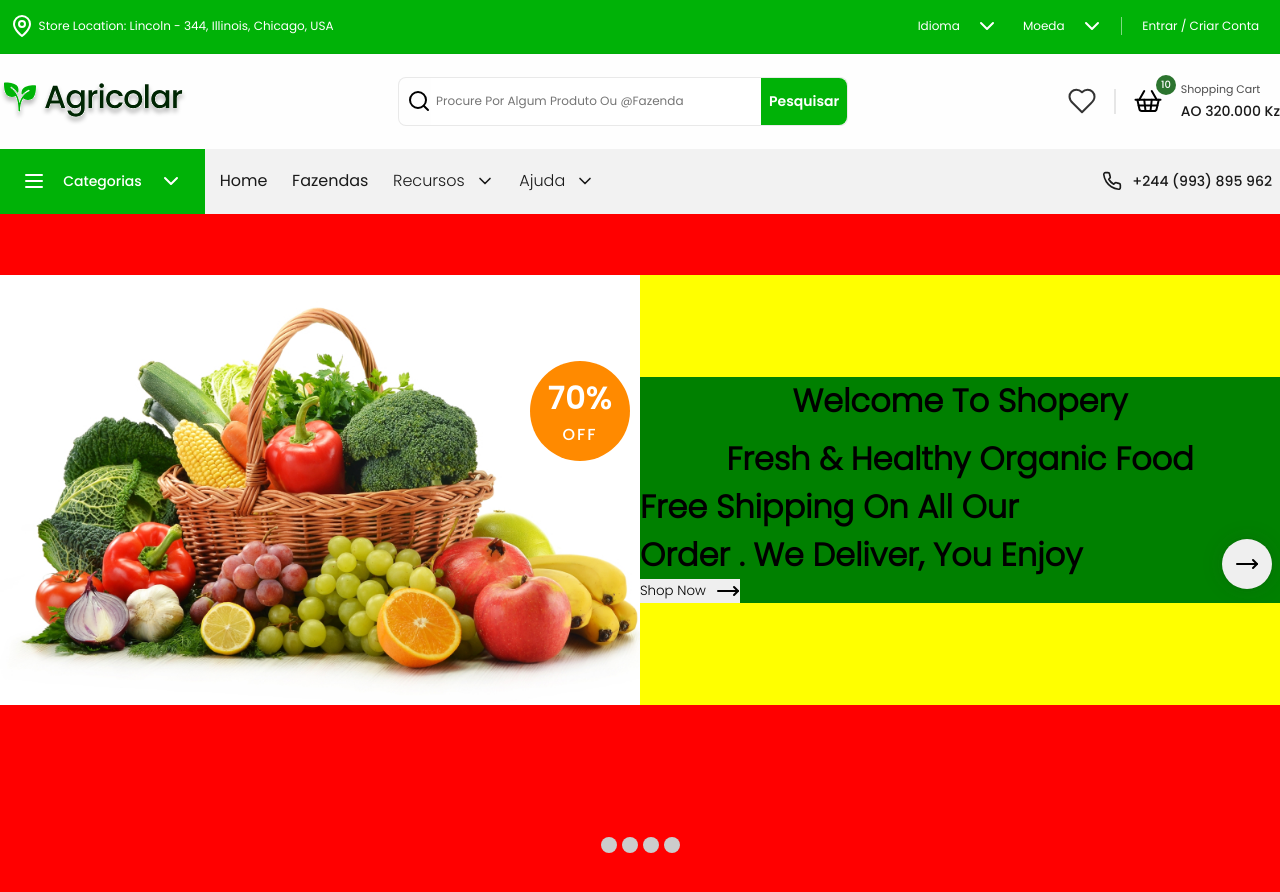
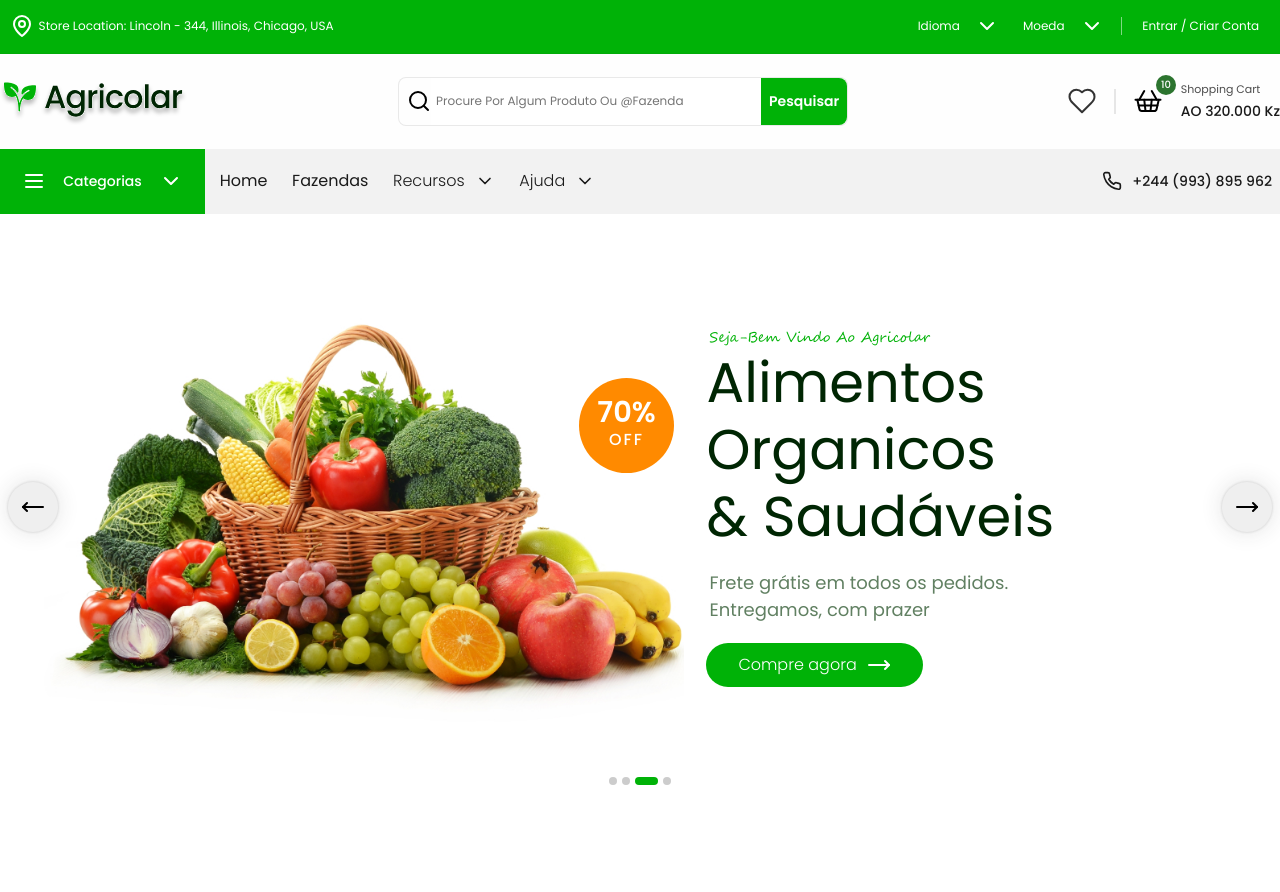
Before and after one commit to delciocapolo/agricolar, a React (Vite) app: page / in a window 1280 px wide. Shown: the top 892 px of the page. After the commit the page ends 800 px from the top, so only its background shows below. Built offline with nearby package versions, Linux system fonts and the light colour scheme.

Commit message:
Header almost done

```diff
--- a/public/style/components/menu/navlinks.css
+++ b/public/style/components/menu/navlinks.css
@@ -9,6 +9,10 @@
 
 .menu-custom-navlinks>ul>.item-menu>.dropdown-menu>ul>li {
     width: 245px;
+}
+
+.menu-custom-navlinks>ul>.item-menu>.dropdown-menu {
+    z-index: 999;
 }
 
 .menu-custom-navlinks>ul>.item-menu>.dropdown-menu>ul {
--- a/public/style/default/index.css
+++ b/public/style/default/index.css
@@ -1,3 +1,9 @@
+@font-face {
+	font-family: 'Segoe-script';
+	font-style: normal;
+	src: url('../../fonts/Segoe-Script.ttf') format('truetype');
+}
+
 @font-face {
 	font-family: 'Poppins-light';
 	font-style: normal;
--- a/public/style/root/palete.css
+++ b/public/style/root/palete.css
@@ -63,16 +63,16 @@
 
   /* Colors */
   /* Green Gray Scale */
-  --900: #002603;
-  --800: #173b1a;
-  --700: #2b572e;
-  --600: #406b42;
-  --500: #618062;
-  --400: #7a997c;
-  --300: #96b297;
-  --200: #b4ccb4;
-  --100: #dae5da;
-  --50: #edf2ee;
+  --Green-900: #002603;
+  --Green-800: #173b1a;
+  --Green-700: #2b572e;
+  --Green-600: #406b42;
+  --Green-500: #618062;
+  --Green-400: #7a997c;
+  --Green-300: #96b297;
+  --Green-200: #b4ccb4;
+  --Green-100: #dae5da;
+  --Green-50: #edf2ee;
 
   /* Gray Scale */
   --Gray-900: #1a1a1a;
--- a/src/components/Header/Arrow/Arrow.tsx
+++ b/src/components/Header/Arrow/Arrow.tsx
@@ -7,6 +7,7 @@ const ArrowContainer = styled['div']`
 
     justify-content: space-between;
     padding: 0.2rem 0.5rem;
+    z-index: 1;
 `;
 const ButtonArrow = styled['button']`
     width: 50px;
--- a/src/components/Header/Header.tsx
+++ b/src/components/Header/Header.tsx
@@ -9,10 +9,11 @@ const Header = () => {
     const Header = styled(Box)`
         position: relative;
         width: 100%;
-        min-height: 700px;
+        // min-height: 700px;
         height: calc(100vh - 214px);
         padding: 0;
-        background-color: red;
+        background-color: var(--White);
+        flex-direction: column;
     `;
 
     const Image = styled['img']`
@@ -24,8 +25,8 @@ const Header = () => {
     const OFF = styled['div']`
         position: absolute;
         border-radius: 50%;
-        width: 100px;
-        height: 100px;
+        width: 95px;
+        height: 95px;
         background-color: var(--Warning);
 
         right: 10px;
@@ -41,9 +42,8 @@ const Header = () => {
 
     const ImageOFFContainer = styled['div']`
         width: 100%;
-        gap: 0;
-        background-color: yellow;
-        justify-content: flex-start;
+        gap: 0.9rem;
+        justify-content: center;
     `;
 
     const ImageContainer = styled['div']`
@@ -54,12 +54,15 @@ const Header = () => {
 
     const PorcentText = styled['h1']`
         font: var(--Display05-600);
-        font-size: 2rem;
+        font-size: 1.8rem;
+        text-align: center;
+        line-height: 1;
     `;
 
     const OFFText = styled['span']`
         font: var(--Large-Caps-Lock);
         letter-spacing: 2px;
+        text-transform: uppercase;
     `;
 
     return (
@@ -69,13 +72,13 @@ const Header = () => {
                 <ImageContainer className="d-flex">
                     <Image src={CestoFrutas} alt="Imagem de cesto de frutas" />
                     <OFF className="d-flex">
-                        <PorcentText>70%</PorcentText>
-                        <OFFText>OFF</OFFText>
+                        <PorcentText className="">70%</PorcentText>
+                        <OFFText>off</OFFText>
                     </OFF>
                 </ImageContainer>
                 <Information />
             </ImageOFFContainer>
-            <Tracker items={[0, 1, 2, 3]} index={0} />
+            <Tracker items={[0, 1, 2, 3]} index={2} />
         </Header>
     );
 };
--- a/src/components/Header/Information/Information.tsx
+++ b/src/components/Header/Information/Information.tsx
@@ -2,46 +2,70 @@ import styled from "@emotion/styled";
 import { MoveRight } from "lucide-react";
 
 const InformationContainer = styled['div']`
-    width: 50%;
-    background-color: green;
+    width: 42%;
+    flex-direction: column;
+    align-items: flex-start;
+    gap: 1.2rem;
+    // background-color: green;
+    padding: 0.5rem;
 `;
 
 const Heading = styled['div']`
     flex-direction: column;
-    justify-content: flex-start;
+    // justify-content: flex-start;
+    align-items: flex-start;
+    gap: 0;
 `;
 
 const HeadingWelcome = styled['h1']`
-
+    font: 0.875rem 'Segoe-script';
+    color: var(--Success);
+    padding: 0 0.2rem;
+    // background-color: brown;
 `;
 
 const HeadingContent = styled(HeadingWelcome)`
-
+    font: 3.5rem 'Poppins-regular';
+    color: var(--Green-900);
+    padding: 0;
+    line-height: 1.2;
 `;
 
 const InfoText = styled(HeadingWelcome)`
-
+    font: var(--Body-Large-400);
+    color: var(--Green-500);
+    text-transform: none;
 `;
 
 const ButtonShop = styled['button']`
+    font: var(--Body-Medium-600);
+    padding: 0.6rem 2rem;
+    border-radius: 50px;
+    background-color: var(--Success);
 
+
+    & > * {
+        color: var(--White);
+        text-transform: none;
+    }
 `;
+
 const Information = () => {
     const iconConfigs = {
 
     };
 
     return (
-        <InformationContainer>
+        <InformationContainer className="d-flex">
             <Heading className="d-flex">
-                <HeadingWelcome>welcome to shopery</HeadingWelcome>
-                <HeadingContent>Fresh & Healthy  organic food</HeadingContent>
+                <HeadingWelcome>seja-bem vindo ao agricolar</HeadingWelcome>
+                <HeadingContent>alimentos organicos & saudáveis</HeadingContent>
             </Heading>
 
-            <InfoText>Free shipping on all our order . we deliver, you enjoy</InfoText>
+            <InfoText>Frete grátis em todos os pedidos. Entregamos, com prazer</InfoText>
 
             <ButtonShop className="d-flex">
-                <span>Shop now</span>
+                <span>Compre agora</span>
                 <MoveRight {...iconConfigs} />
             </ButtonShop>
         </InformationContainer>
--- a/src/components/Header/Tracker/Tracker.tsx
+++ b/src/components/Header/Tracker/Tracker.tsx
@@ -1,5 +1,6 @@
 import styled from "@emotion/styled";
-import { FC } from "react";
+import { FC, useEffect, useRef, useState } from "react";
+import { v4 as uuid } from "uuid";
 
 interface ITracker {
     items?: any[];
@@ -8,31 +9,62 @@ interface ITracker {
 
 const TrackerContainer = styled['div']`
     gap: 5px;
+    // background-color: yellow;
+    position: absolute;
+    bottom: 15px
 `;
 const BoubleCircle = styled['div']`
+    width: 8px;
+    height: 8px;
+    border-radius: 50px;
+    background-color: var(--Gray-200);
+    transition: 0.2s ease-in;
+
     &.active-circle {
-        width: 25px;
-        background-color: var(--Success);
+        width: 23px !important;
+        background-color: var(--Success) !important;
     }
-
-    width: 10px;
-    height: 10px;
-    border-radius: 50%;
-    padding: 0.5rem;
-    background-color: var(--Gray-200);
 `;
 
 
 const Tracker: FC<ITracker> = ({ items = [], index = 0 }) => {
+    const boubleCircleRef = useRef<Array<HTMLDivElement | null>>([]);
+    const [mounted, setMounted] = useState<boolean>(false);
+    const [pastValue, setPastValue] = useState<number>(index);
+
+    useEffect(() => {
+        // Este código será executado após a montagem do componente
+        if (mounted) {
+            // O componente está sendo remontado
+            if (boubleCircleRef.current) {
+                if (boubleCircleRef.current[pastValue]) {
+                    boubleCircleRef.current[pastValue]?.classList.remove('active-circle');
+                }
+            }
+
+            /* */ setPastValue(index);
+
+            if (boubleCircleRef.current) {
+                if (boubleCircleRef.current[pastValue]) {
+                    boubleCircleRef.current[pastValue]?.classList.add('active-circle');
+                }
+            }
+
+        } else {
+            // O componente está sendo montado pela primeira vez
+            if (boubleCircleRef.current) {
+                if (boubleCircleRef.current[pastValue]) {
+                    boubleCircleRef.current[pastValue]?.classList.add('active-circle');
+                }
+            }
+            setMounted(true);
+        }
+    }, [mounted]);
+
     return (
         <TrackerContainer className="d-flex">
             {
-                items.map((item) => {
-                    if (item[index]) {
-                        return <BoubleCircle className="bouble-circle active-circle" />
-                    }
-                    return <BoubleCircle className="bouble-circle" />
-                })
+                items.map((_, index) => (<BoubleCircle ref={(element) => boubleCircleRef.current[index] = element} data-index={`${index}`} className="bouble-circle" key={uuid()} />))
             }
         </TrackerContainer>
     )
```
Also changed, not shown: public/fonts/Segoe-Script.ttf (added).
